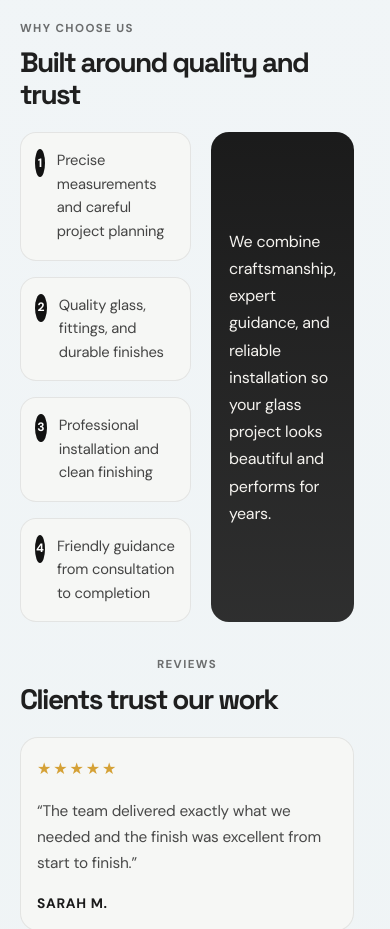
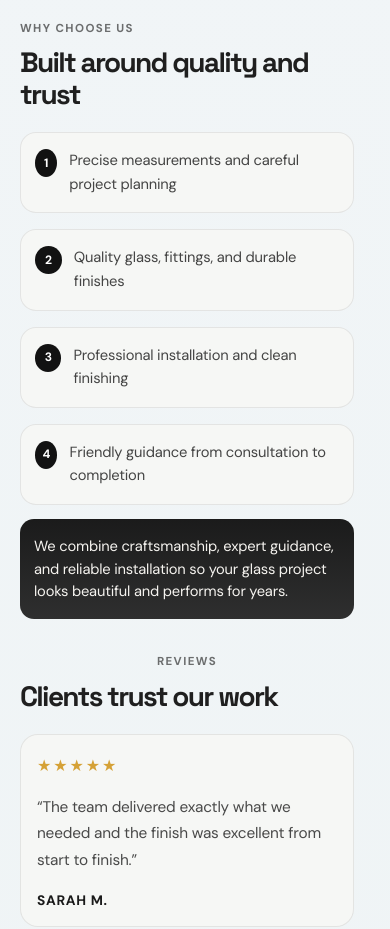
Before and after one commit to Uncle2-Tee/Premiumglasses, a Next.js app: page / in a window 390 px wide. Shown: the part 2680-3609 px from the top of the page. Built offline with nearby package versions, Linux system fonts and the light colour scheme.

Commit message:
home updated

```diff
--- a/app/globals.css
+++ b/app/globals.css
@@ -675,6 +675,12 @@ p { font-size: 1rem; }
 }
 
 @media (max-width: 640px) {
+  .glass-why-layout { grid-template-columns: minmax(0, 1fr); gap: 14px; min-width: 0; }
+  .glass-why-points { grid-template-columns: minmax(0, 1fr); min-width: 0; }
+  .glass-why-item { min-width: 0; }
+  .glass-why-item p { min-width: 0; overflow-wrap: anywhere; }
+  .glass-why-callout { width: 100%; min-width: 0; max-width: 100%; padding: 16px 14px; border-radius: 14px; }
+  .glass-why-callout p { min-width: 0; max-width: 100%; font-size: .92rem; line-height: 1.55; overflow-wrap: anywhere; }
   .glass-footer { grid-template-columns: 1fr; gap: 14px; padding: 16px 14px; }
   .glass-footer-links { gap: 10px; }
 }
```
